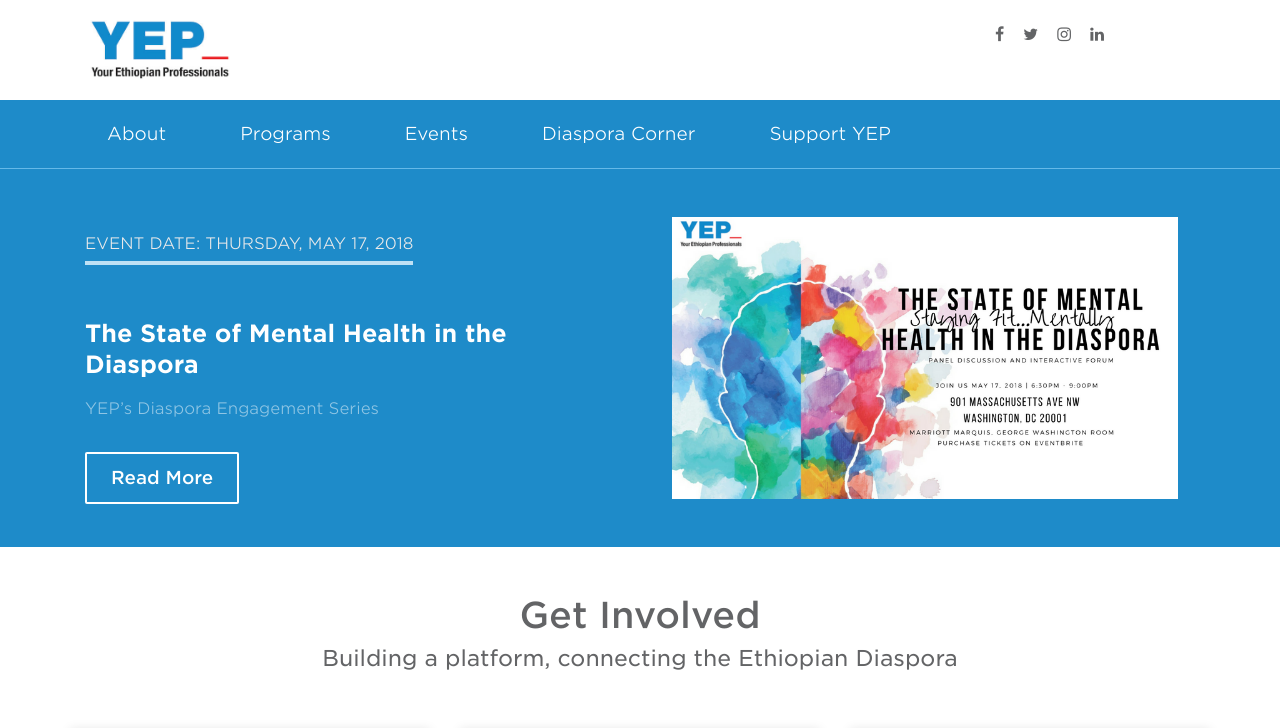
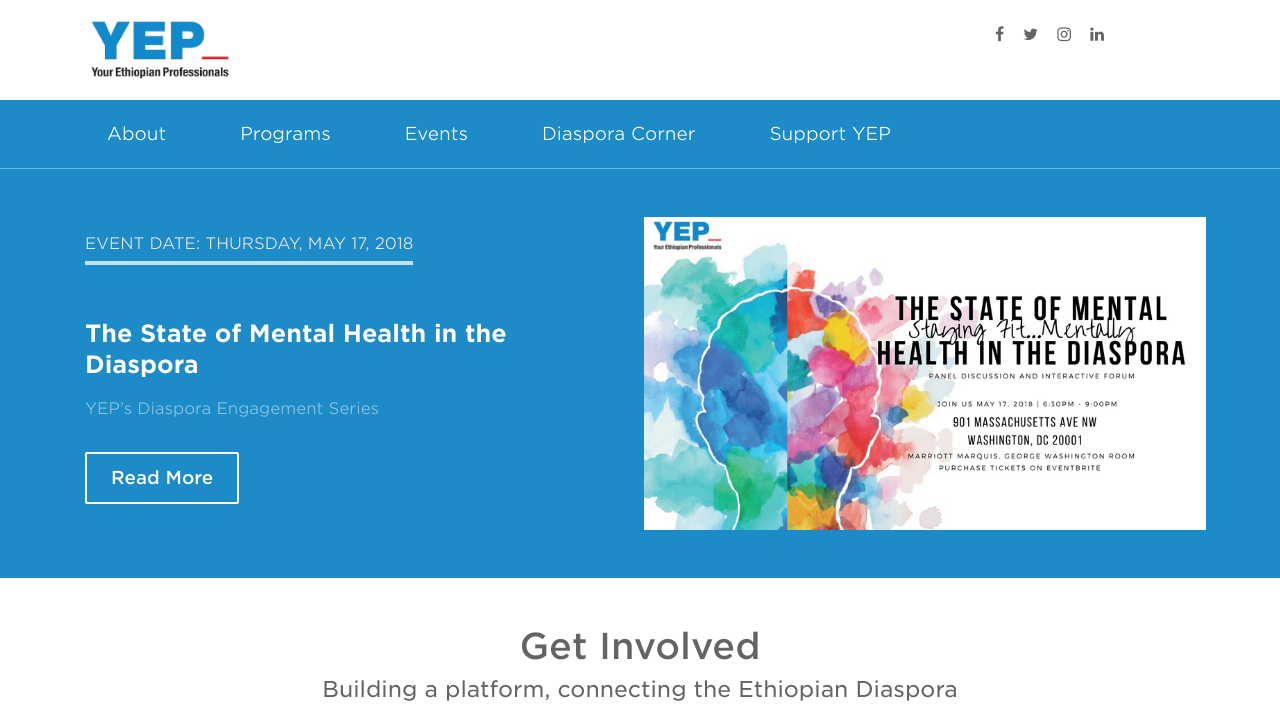
Before and after one commit to YEPNetwork/yepnetwork.github.io, a Jekyll site: the page built from index.html, in a window 1280 px wide. Shown: the top 728 px of the page. Built offline with Jekyll 4.4.1, drawn with Linux system fonts in a browser that asks for light colours; nearby versions of some CDN libraries; comment, search, counter and statistics services are not loaded; grey boxes are pictures that could not be loaded.

Commit message:
Fixed padding around hero image.

```diff
--- a/_includes/hero.html
+++ b/_includes/hero.html
@@ -10,7 +10,7 @@
         <a class="btn btn-lg btn-default hero-cta" href="{{ hero.url }}">Read More</a>
       </div>
 
-      <div class="col-md-6" style="padding: 2em">
+      <div class="col-md-6" style="padding: 2em 0.25em">
         <a href="{{ hero.url }}"><img src="{{ hero.image }}"></a>
       </div>
     </div>
```
